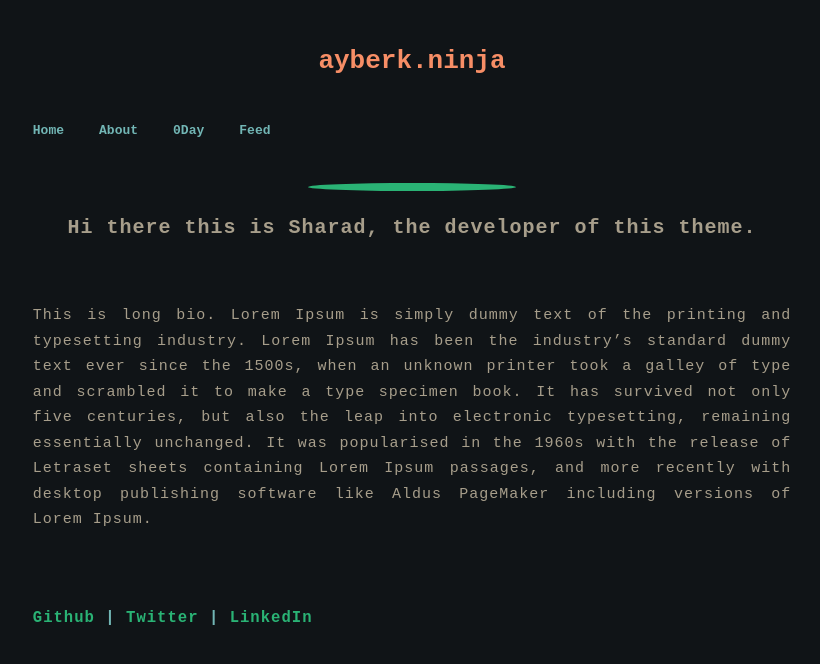
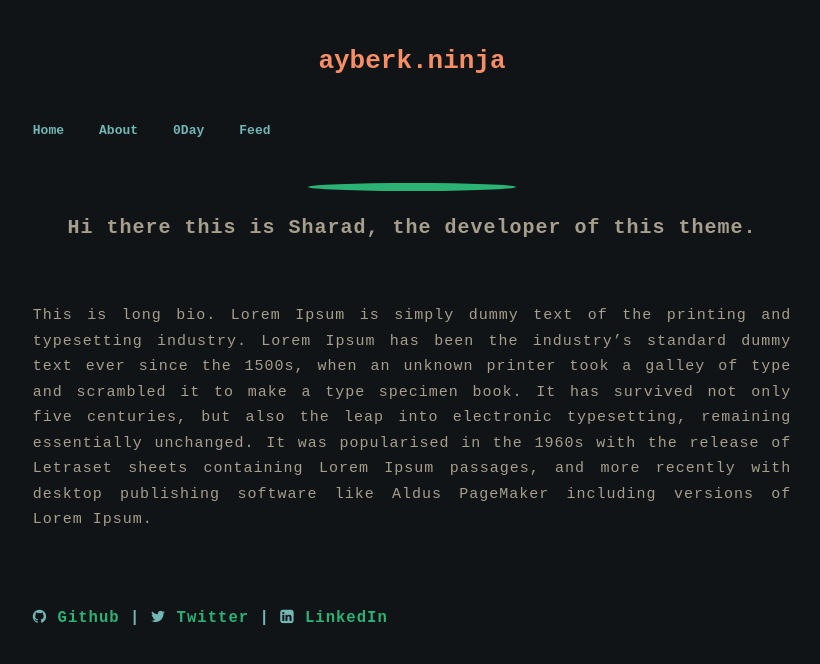
Before and after one commit to mhmtayberk/ayberkninja.github.io, a Jekyll site: the page built from about.md, in a window 1280 px wide. Shown: the top 664 px of the page, without its empty margins (228-1048 px from the left). Built offline with Jekyll 4.4.1, drawn with Linux system fonts in a browser that asks for light colours.

Commit message:
Update footer.html

```diff
--- a/_includes/footer.html
+++ b/_includes/footer.html
@@ -6,3 +6,4 @@
 	</p>
 </footer>
 <script src='{{site.baseurl}}/assets/js/site.js' id="pill_site_script" type='module'></script>
+<link rel="stylesheet" href="/assets/font-awesome/css/font-awesome.min.css">
```
